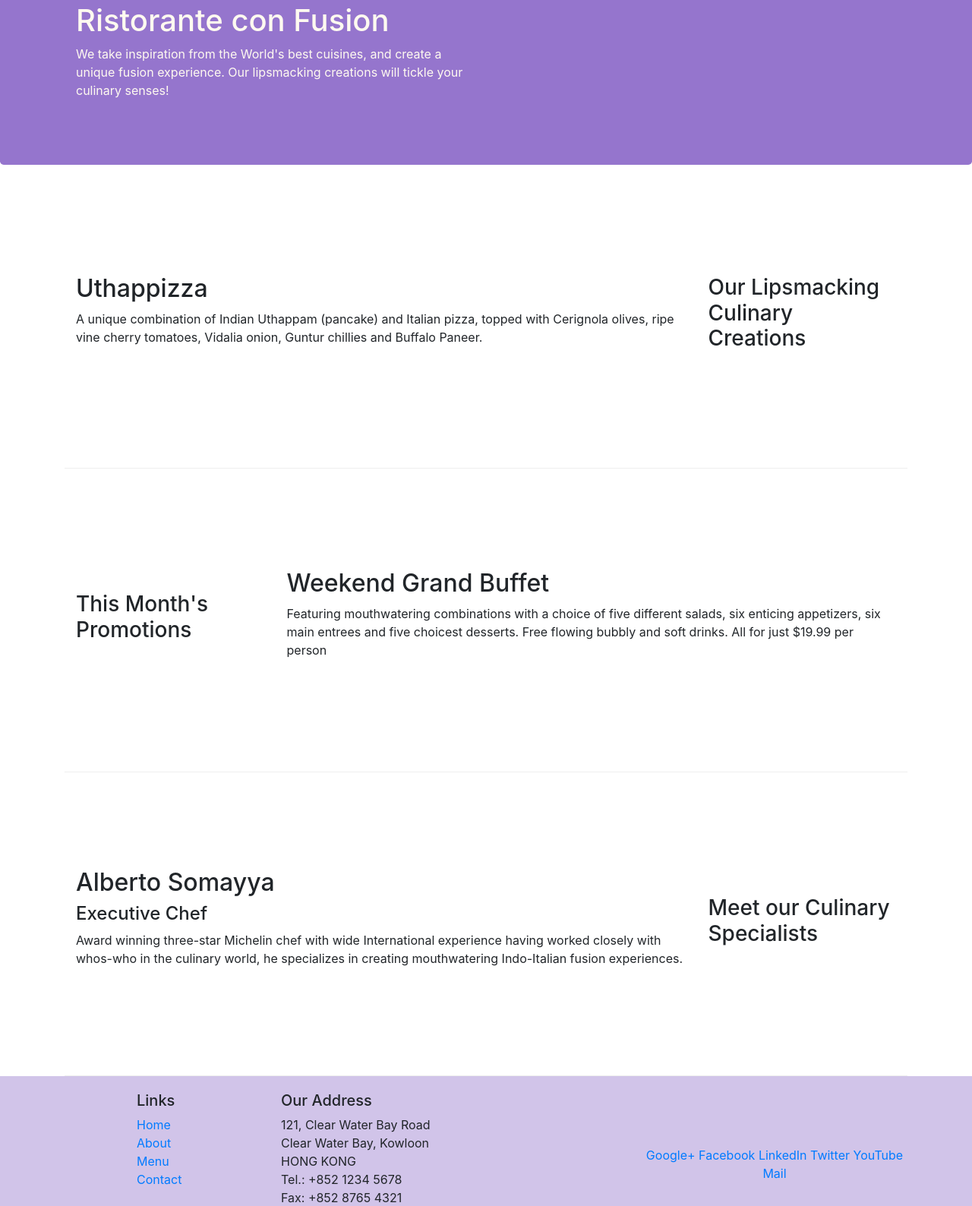
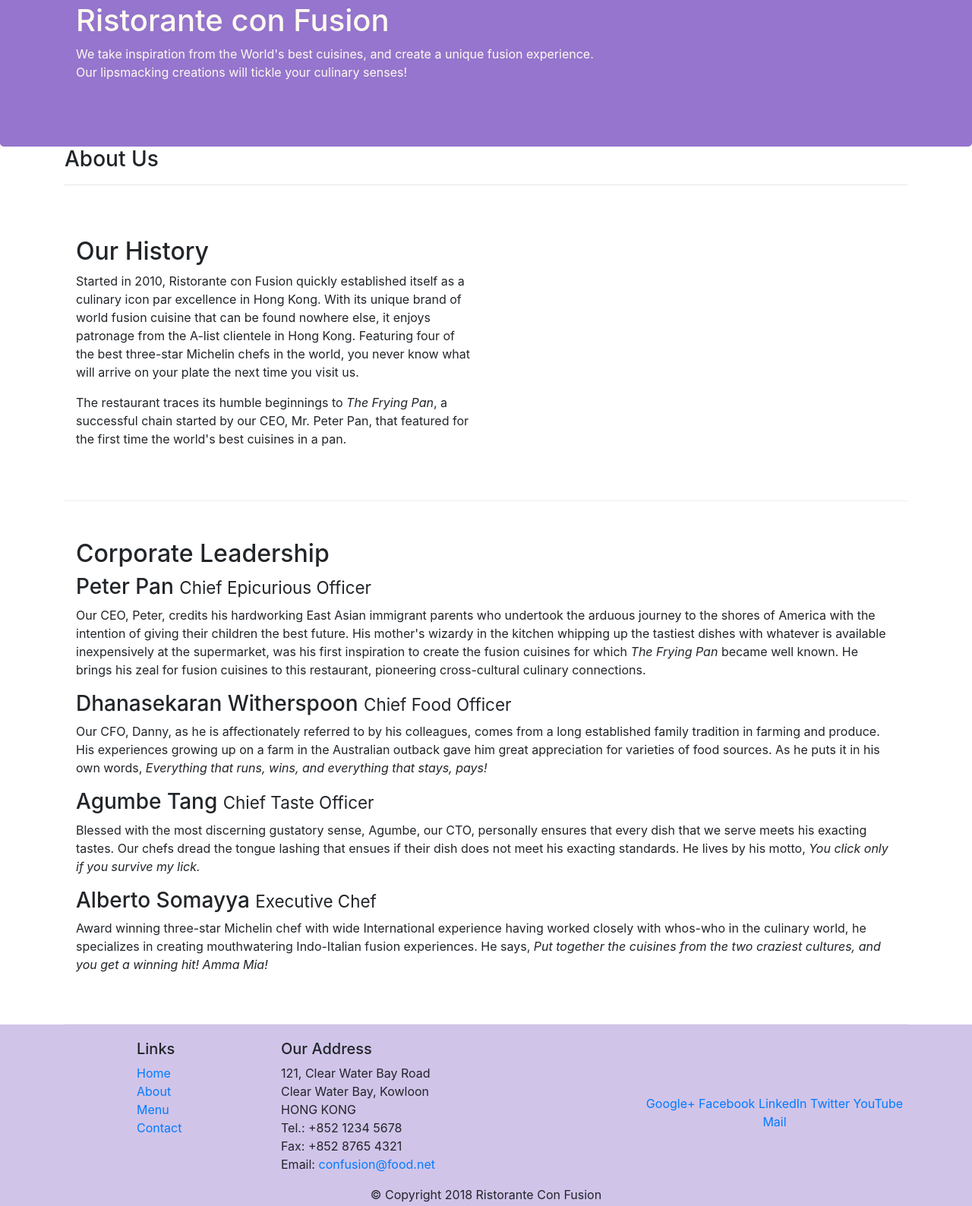
Before and after one commit to wl99-human/web-development, a website: page aboutus.html in a window 1280 px wide. Shown: the part 67-1655 px from the top of the page at 76% size. Drawn offline with nearby package versions, Linux system fonts and the light colour scheme.

Commit message:
Bootstrap Assignment One

```diff
--- a/index.html
+++ b/aboutus.html
@@ -10,7 +10,7 @@
     <!-- Bootstrap CSS -->
     <link rel="stylesheet" href="node_modules/bootstrap/dist/css/bootstrap.min.css">
     <link rel="stylesheet" href="css/styles.css">
-    <title>Ristorante Con Fusion</title>
+    <title>Ristorante Con Fusion: About Us</title>
 </head>
 
 <body>
@@ -18,54 +18,55 @@
     <header class="jumbotron">
         <div class="container">
             <div class="row row-header">
-                <div class="col-12 col-sm-6">
+                <div class="col-12 col-sm-8">
                     <h1>Ristorante con Fusion</h1>
                     <p>We take inspiration from the World's best cuisines, and create a unique fusion experience. Our lipsmacking creations will tickle your culinary senses!</p>
                 </div>
-                <div class="col-12 com-sm">
+                <div class="col-12 col-sm">
                 </div>
             </div>
         </div>
     </header>
 
-    <div class='container'>
+    <div class="container">
+        <div class="row">
+            <div class="col-12">
+               <h3>About Us</h3>
+               <hr>
+            </div>
+        </div>
+
         <div class="row row-content align-items-center">
-            <div class="col-12 col-sm-4 order-sm-last col-md-3"> <!--Put to right side when screen is small to extra large-->
-                <h3>Our Lipsmacking Culinary Creations</h3>
+            <div class="col-sm-6">
+                <h2>Our History</h2>
+                <p>Started in 2010, Ristorante con Fusion quickly established itself as a culinary icon par excellence in Hong Kong. With its unique brand of world fusion cuisine that can be found nowhere else, it enjoys patronage from the A-list clientele in Hong Kong.  Featuring four of the best three-star Michelin chefs in the world, you never know what will arrive on your plate the next time you visit us.</p>
+                <p>The restaurant traces its humble beginnings to <em>The Frying Pan</em>, a successful chain started by our CEO, Mr. Peter Pan, that featured for the first time the world's best cuisines in a pan.</p>
             </div>
-            <div class="col col-sm order-sm-first col-md">
-                <h2>Uthappizza</h2>
-                <p>A unique combination of Indian Uthappam (pancake) and Italian pizza, topped with Cerignola olives, ripe vine cherry tomatoes, Vidalia onion, Guntur chillies and Buffalo Paneer.</p>
+            <div>
             </div>
         </div>
 
 
         <div class="row row-content align-items-center">
-            <div class="col-12 col-sm-4 col-md-3">
-                <h3>This Month's Promotions</h3>
+            <div class="col">
+                <h2>Corporate Leadership</h2>
+                <h3>Peter Pan <small>Chief Epicurious Officer</small></h3>
+                <p class="d-none d-sm-block">Our CEO, Peter, credits his hardworking East Asian immigrant parents who undertook the arduous journey to the shores of America with the intention of giving their children the best future. His mother's wizardy in the kitchen whipping up the tastiest dishes with whatever is available inexpensively at the supermarket, was his first inspiration to create the fusion cuisines for which <em>The Frying Pan</em> became well known. He brings his zeal for fusion cuisines to this restaurant, pioneering cross-cultural culinary connections.</p>
+                <h3>Dhanasekaran Witherspoon <small>Chief Food Officer</small></h3>
+                <p class="d-none d-sm-block">Our CFO, Danny, as he is affectionately referred to by his colleagues, comes from a long established family tradition in farming and produce. His experiences growing up on a farm in the Australian outback gave him great appreciation for varieties of food sources. As he puts it in his own words, <em>Everything that runs, wins, and everything that stays, pays!</em></p>
+                <h3>Agumbe Tang <small>Chief Taste Officer</small></h3>
+                <p class="d-none d-sm-block">Blessed with the most discerning gustatory sense, Agumbe, our CTO, personally ensures that every dish that we serve meets his exacting tastes. Our chefs dread the tongue lashing that ensues if their dish does not meet his exacting standards. He lives by his motto, <em>You click only if you survive my lick.</em></p>
+                <h3>Alberto Somayya <small>Executive Chef</small></h3>
+                <p class="d-none d-sm-block">Award winning three-star Michelin chef with wide International experience having worked closely with whos-who in the culinary world, he specializes in creating mouthwatering Indo-Italian fusion experiences. He says, <em>Put together the cuisines from the two craziest cultures, and you get a winning hit! Amma Mia!</em></p>
             </div>
-            <div class="col col-sm col-md">
-                <h2>Weekend Grand Buffet</h2>
-                <p>Featuring mouthwatering combinations with a choice of five different salads, six enticing appetizers, six main entrees and five choicest desserts. Free flowing bubbly and soft drinks. All for just $19.99 per person </p>
-            </div>
-        </div>
+       </div>
 
-        <div class="row row-content align-items-center">
-            <div class="col-12 col-sm-4 order-sm-last col-md-3">
-                <h3>Meet our Culinary Specialists</h3>
-            </div>
-            <div class="col col-sm order-sm-first col-md">
-                <h2>Alberto Somayya</h2>
-                <h4>Executive Chef</h4>
-                <p>Award winning three-star Michelin chef with wide International experience having worked closely with whos-who in the culinary world, he specializes in creating mouthwatering Indo-Italian fusion experiences. </p>
-            </div>
-        </div>
     </div>
 
     <footer class="footer">
         <div class="container">
             <div class="row">
-                <div class="col-4 offset-1 col-sm-2"> <!--Put to right by 1 column for ex-sm to ex-lg-->
+                <div class="col-4 offset-1 col-sm-2">
                     <h5>Links</h5>
                     <ul class="list-unstyled">
                         <li><a href="#">Home</a></li>
```
